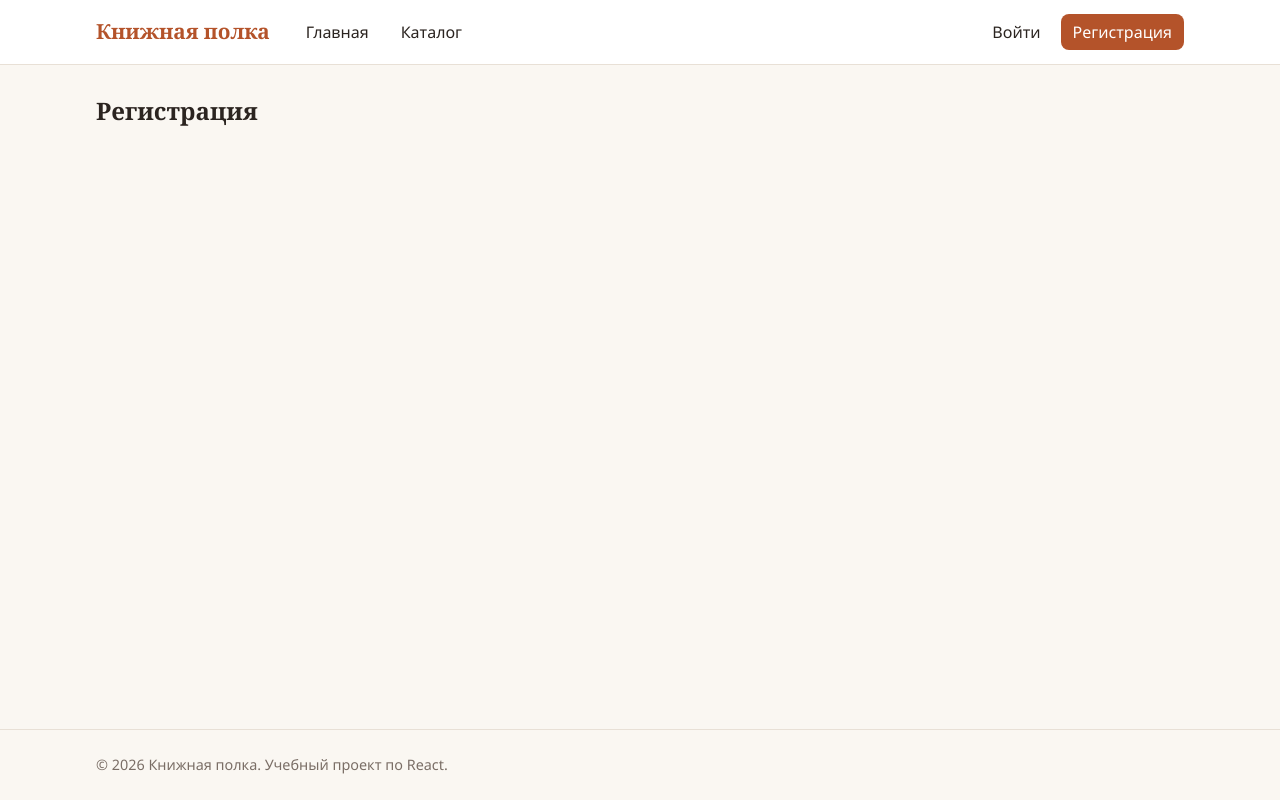
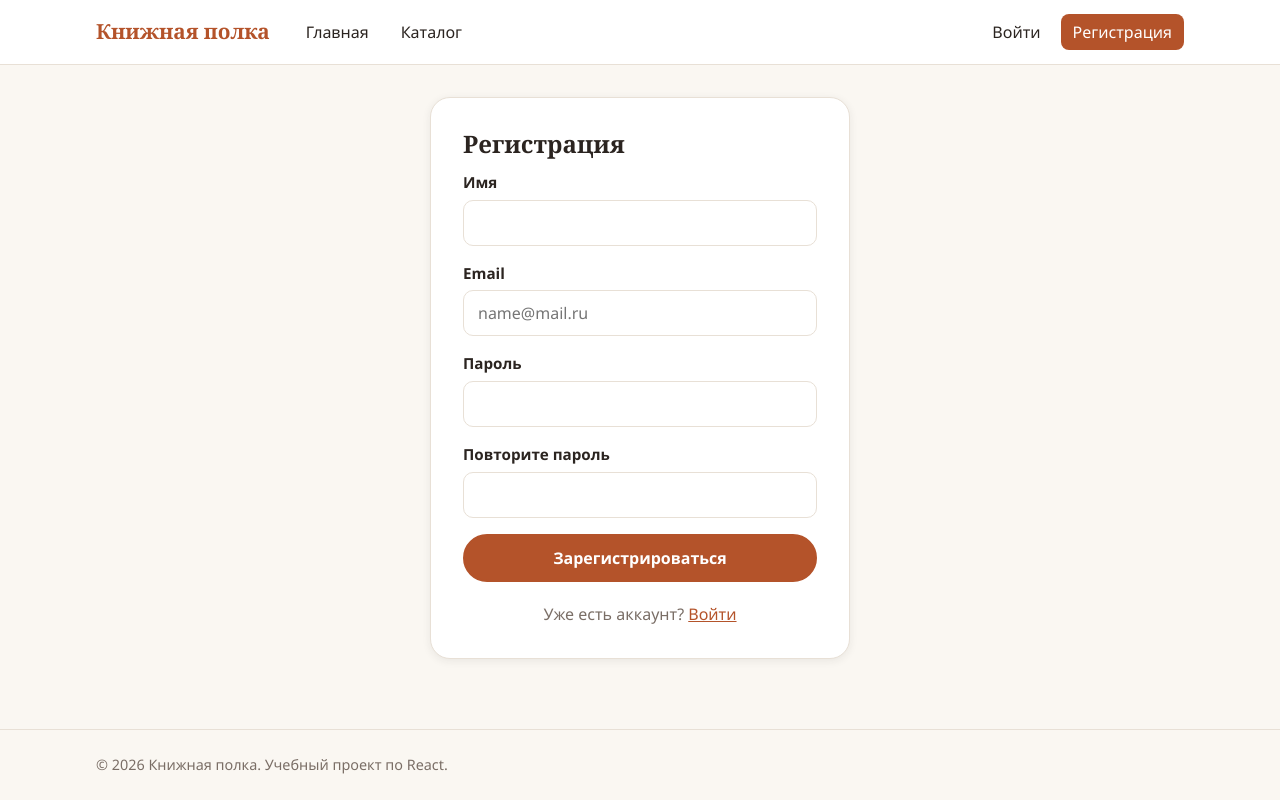
Before and after one commit to refaxD/RKSI_homework, a React (Vite) app: page /register in a window 1280 px wide. Built offline with nearby package versions, Linux system fonts and the light colour scheme.

Commit message:
feat: add registration form with client-side validation

```diff
--- a/src/pages/Register.jsx
+++ b/src/pages/Register.jsx
@@ -1,7 +1,105 @@
+import { useState } from "react";
+import { Link, useNavigate } from "react-router-dom";
+import { useAuth } from "../context/AuthContext";
+import FormField from "../components/FormField";
+import Button from "../components/Button";
+
+const EMAIL_PATTERN = /^[^\s@]+@[^\s@]+\.[^\s@]+$/;
+
+function validate(form) {
+  const errors = {};
+
+  if (!form.name.trim()) {
+    errors.name = "Введите имя";
+  }
+  if (!EMAIL_PATTERN.test(form.email)) {
+    errors.email = "Введите корректный email, например name@mail.ru";
+  }
+  if (form.password.length < 6) {
+    errors.password = "Пароль должен быть не короче 6 символов";
+  }
+  if (form.confirm !== form.password) {
+    errors.confirm = "Пароли не совпадают";
+  }
+
+  return errors;
+}
+
 function Register() {
+  const [form, setForm] = useState({ name: "", email: "", password: "", confirm: "" });
+  const [errors, setErrors] = useState({});
+  const [formError, setFormError] = useState("");
+  const { register } = useAuth();
+  const navigate = useNavigate();
+
+  function handleChange(event) {
+    const { name, value } = event.target;
+    setForm({ ...form, [name]: value });
+  }
+
+  function handleSubmit(event) {
+    event.preventDefault();
+
+    const newErrors = validate(form);
+    setErrors(newErrors);
+    if (Object.keys(newErrors).length > 0) {
+      return;
+    }
+
+    const error = register({
+      name: form.name.trim(),
+      email: form.email.trim().toLowerCase(),
+      password: form.password,
+    });
+
+    if (error) {
+      setFormError(error);
+      return;
+    }
+
+    navigate("/account");
+  }
+
   return (
-    <section className="page">
+    <section className="page auth">
       <h1>Регистрация</h1>
+
+      <form className="form" onSubmit={handleSubmit} noValidate>
+        <FormField label="Имя" name="name" value={form.name} onChange={handleChange} error={errors.name} />
+        <FormField
+          label="Email"
+          name="email"
+          type="email"
+          value={form.email}
+          onChange={handleChange}
+          error={errors.email}
+          placeholder="name@mail.ru"
+        />
+        <FormField
+          label="Пароль"
+          name="password"
+          type="password"
+          value={form.password}
+          onChange={handleChange}
+          error={errors.password}
+        />
+        <FormField
+          label="Повторите пароль"
+          name="confirm"
+          type="password"
+          value={form.confirm}
+          onChange={handleChange}
+          error={errors.confirm}
+        />
+
+        {formError && <p className="form__error">{formError}</p>}
+
+        <Button type="submit">Зарегистрироваться</Button>
+      </form>
+
+      <p className="auth__hint">
+        Уже есть аккаунт? <Link to="/login">Войти</Link>
+      </p>
     </section>
   );
 }
```
